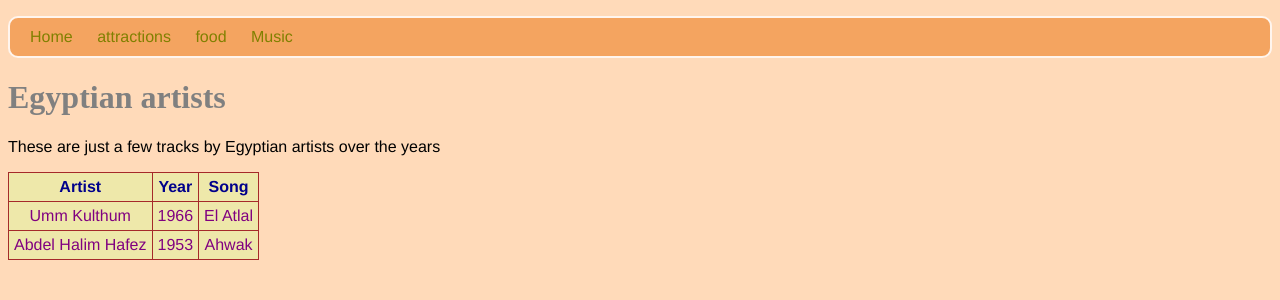
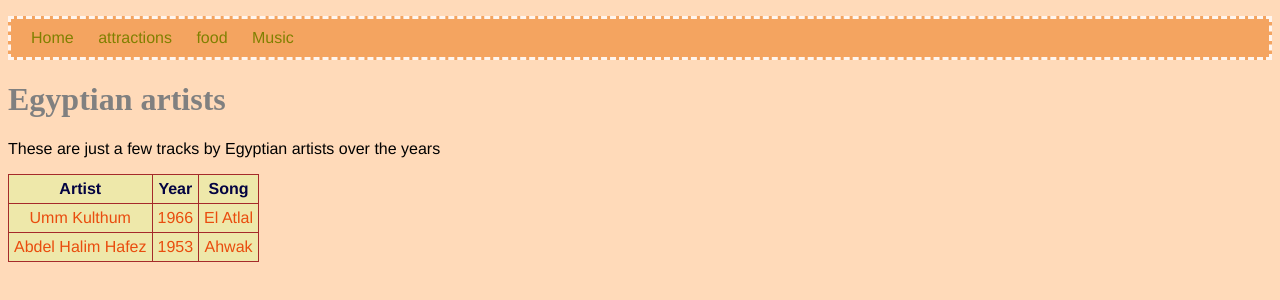
Before and after one commit to David560950/Egypt, a plain HTML site: page music.html in a window 1280 px wide. Drawn offline with Linux system fonts and the light colour scheme.

Commit message:
changed many things

```diff
--- a/session 6.css
+++ b/session 6.css
@@ -17,11 +17,11 @@ a{
 }
 nav ul {
 background-color: sandybrown;
-border-style: solid;
+border-style: dashed;
 border-color: seashell;
-border-width: 2px;
+border-width: 3px;
 padding: 10px;
-border-radius: 10px;
+border-radius: 15pxpx;
 }
 nav ul li{
     list-style-type: none;
@@ -35,7 +35,7 @@ nav ul li a{
     color: olive;
 }
 img{
-    border-radius: 30px;
+    border-radius: 20px;
 }
 table, th, td{
 border: 1px solid brown;
@@ -50,8 +50,8 @@ th, td{
     text-align: center;
 }
 th{
-    color: darkblue;
+    color: rgb(3, 3, 66);
 }
 td{
-    color: purple;
+    color: rgb(233, 76, 14);
 }
```
Also changed, not shown: food.html (+1 -1 lines).
